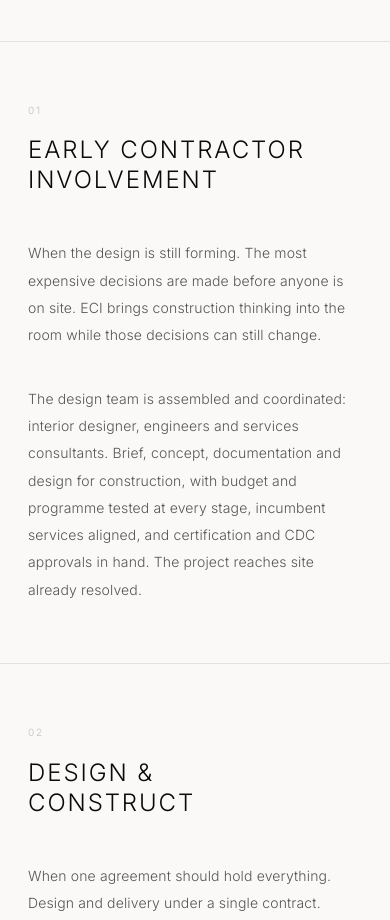
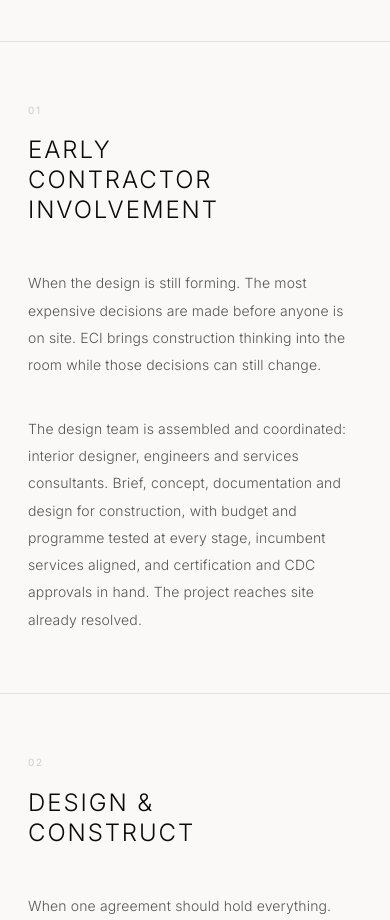
Before and after one commit to machetenino/Suvera1stRepository, a plain HTML site: page services/index.html in a window 390 px wide. Shown: the part 1080-2000 px from the top of the page. Drawn offline with Linux system fonts and the light colour scheme.

Commit message:
Services: align all three rows on one heading column
Every service row now shares the same heading column width, and Early
Contractor Involvement sits on three lines, so the body text starts at the
same point on each row.

Co-Authored-By: Claude Opus 5.5 <noreply@anthropic.com>
Claude-Session: https://claude.ai/code/session_01VuH1qdsNN3zt8ioM8cDcvx

```diff
--- a/assets/css/style.css
+++ b/assets/css/style.css
@@ -1655,6 +1655,9 @@ button { cursor: pointer; font-family: inherit; }
 ══════════════════════════════════════════════════════ */
 .svc-page {
   border-bottom: 0.5px solid var(--rule);
+  /* One heading column width for every service row, sized to the longest
+     single word ('Involvement') at the title's font size. */
+  --svc-col: clamp(240px, 31vw, 410px);
 }
 
 .svc-page__item {
@@ -1666,7 +1669,7 @@ button { cursor: pointer; font-family: inherit; }
   max-width:             var(--max);
   margin:                0 auto;
   display:               grid;
-  grid-template-columns: minmax(240px, max-content) minmax(0, 1fr);
+  grid-template-columns: var(--svc-col) minmax(0, 1fr);
   gap:                   clamp(64px, 10vw, 144px);
   align-items:           start;
 }
@@ -1689,7 +1692,7 @@ button { cursor: pointer; font-family: inherit; }
   padding:    var(--pad-y) var(--pad-x) var(--pad-y) clamp(40px, 5vw, 72px);
   max-width:  none;
   display:    grid;
-  grid-template-columns: minmax(240px, max-content) minmax(0, 1fr);
+  grid-template-columns: var(--svc-col) minmax(0, 1fr);
   gap:        clamp(40px, 5vw, 72px);
   align-items: start;
 }
@@ -1697,7 +1700,7 @@ button { cursor: pointer; font-family: inherit; }
 @media (max-width: 1180px) and (min-width: 1025px) {
   .svc-page__item-inner,
   .svc-page__item--image-left .svc-page__item-inner {
-    grid-template-columns: minmax(200px, max-content) minmax(0, 1fr);
+    grid-template-columns: var(--svc-col) minmax(0, 1fr);
     gap: clamp(40px, 5vw, 72px);
   }
 }
@@ -2029,7 +2032,7 @@ button { cursor: pointer; font-family: inherit; }
   }
 
   .svc-page__item-inner {
-    grid-template-columns: 200px 1fr;
+    grid-template-columns: var(--svc-col) minmax(0, 1fr);
     gap: clamp(40px, 6vw, 72px);
   }
 
--- a/services/index.html
+++ b/services/index.html
@@ -106,7 +106,7 @@
       <div class="svc-page__item-inner">
         <div class="svc-page__meta">
           <span class="svc-page__num">01</span>
-          <h2 class="svc-page__title">Early Contractor<br>Involvement</h2>
+          <h2 class="svc-page__title">Early<br>Contractor<br>Involvement</h2>
         </div>
         <div class="svc-page__body">
           <p>
```
